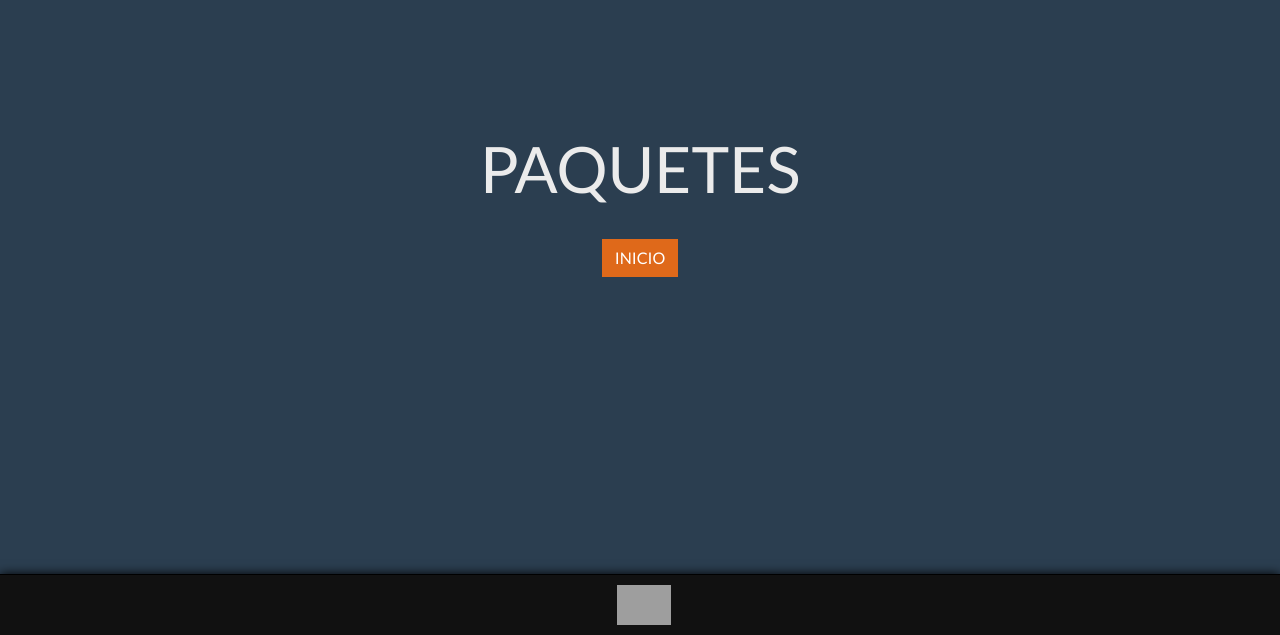
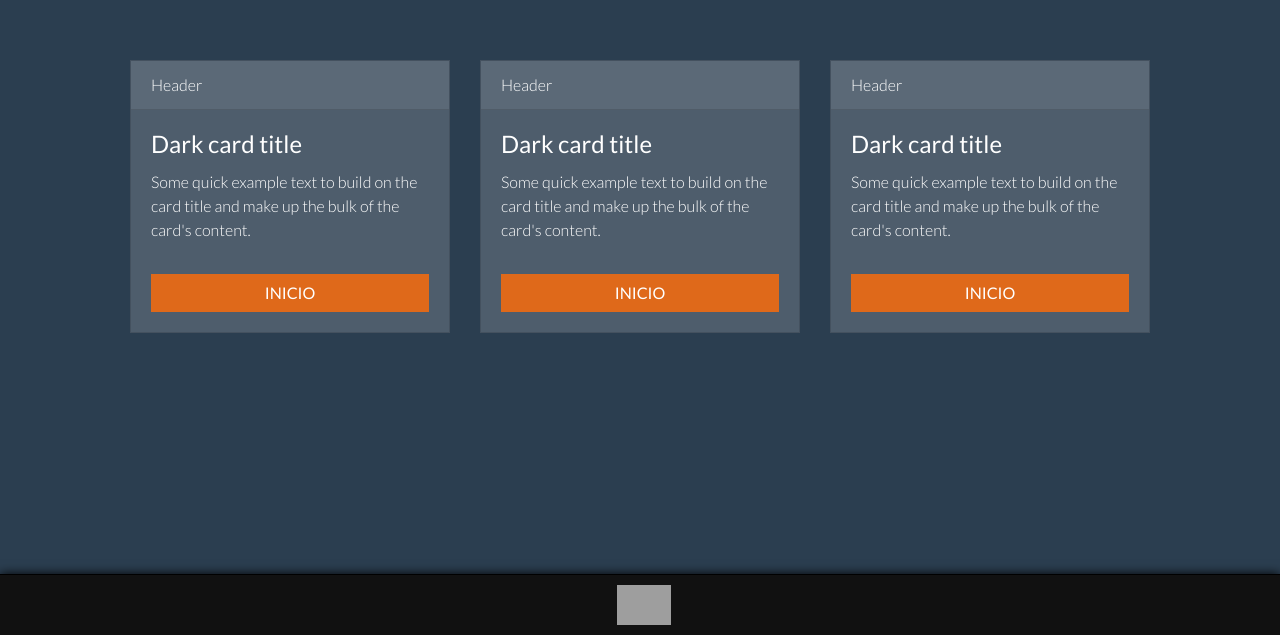
Before and after one commit to axelobscura/sarcopenia, a Next.js app: page /paquetes in a window 1280 px wide. Shown: the part 165-800 px from the top of the page. Built offline with nearby package versions, Linux system fonts and the light colour scheme; grey boxes are pictures that could not be loaded.

Commit message:
Cards de servicios

```diff
--- a/pages/index.js
+++ b/pages/index.js
@@ -23,8 +23,8 @@ export default function Home() {
         position: 'relative',
         zIndex: 1,
         //background: 'white',
-        scale: [1, 0.4, 1.1],
-        rotate: [0, 5, -5, 0],
+        scale: [1, 1.2, 1],
+        //rotate: [0, 5, -5, 0],
         transition: {
           duration: .2
         }
--- a/pages/paquetes.js
+++ b/pages/paquetes.js
@@ -1,15 +1,74 @@
 import Layout from '../components/Layout'
-import styles from '../styles/Home.module.css'
 import Link from 'next/link'
 
 export default function Home() {
   return (
     <Layout>
-        <h1 className={styles.title}>PAQUETES</h1>
-        <hr/>
-        <Link href="/">
-          <button type="button" className="btn btn-primary">INICIO</button>
-        </Link>
+        <div className="row">
+            <div className="col-lg-4 col-sm-12">
+                <div className="card text-white bg-dark mb-3">
+                    <div className="card-header">Header</div>
+                    <div className="card-body">
+                        <h4 className="card-title">Dark card title</h4>
+                        <p className="card-text">Some quick example text to build on the card title and make up the bulk of the card's content.</p>
+                        <Link href="/">
+                            <button type="button" className="btn btn-primary w-100 mt-3">INICIO</button>
+                        </Link>
+                    </div>
+                </div>
+            </div>
+            <div className="col-lg-4 col-sm-12">
+                <div className="card text-white bg-dark mb-3">
+                    <div className="card-header">Header</div>
+                    <div className="card-body">
+                        <h4 className="card-title">Dark card title</h4>
+                        <p className="card-text">Some quick example text to build on the card title and make up the bulk of the card's content.</p>
+                        <Link href="/">
+                            <button type="button" className="btn btn-primary w-100 mt-3">INICIO</button>
+                        </Link>
+                    </div>
+                </div>
+            </div>
+            <div className="col-lg-4 col-sm-12">
+                <div className="card text-white bg-dark mb-3">
+                    <div className="card-header">Header</div>
+                    <div className="card-body">
+                        <h4 className="card-title">Dark card title</h4>
+                        <p className="card-text">Some quick example text to build on the card title and make up the bulk of the card's content.</p>
+                        <Link href="/">
+                            <button type="button" className="btn btn-primary w-100 mt-3">INICIO</button>
+                        </Link>
+                    </div>
+                </div>
+            </div>
+        </div>
+        <style jsx>{`
+            .row {
+                overflow: hidden;
+            }
+            .col-lg-4.col-sm-12 .card {
+                max-width: 20rem;
+            }
+            @media (max-width: 997px) {
+                .col-lg-4.col-sm-12 .card {
+                    max-width: 50%;
+                }
+                .col-lg-4.col-sm-12 .card {
+                    max-width: 90%;
+                    margin: auto;
+                }
+            }
+            @media (max-width: 700px) {
+                .col-lg-4.col-sm-12 {
+                    padding: 0 !important;
+                    margin:0;
+                }
+                .col-lg-4.col-sm-12 .card {
+                    max-width: 90%;
+                    margin: auto;
+                }
+            }
+        `}</style>
     </Layout>
   )
 }
--- a/styles/Home.module.css
+++ b/styles/Home.module.css
@@ -4,6 +4,7 @@
   flex-direction: column;
   justify-content: center;
   align-items: center;
+  font-weight: 100;
 }
 
 .main {
```
